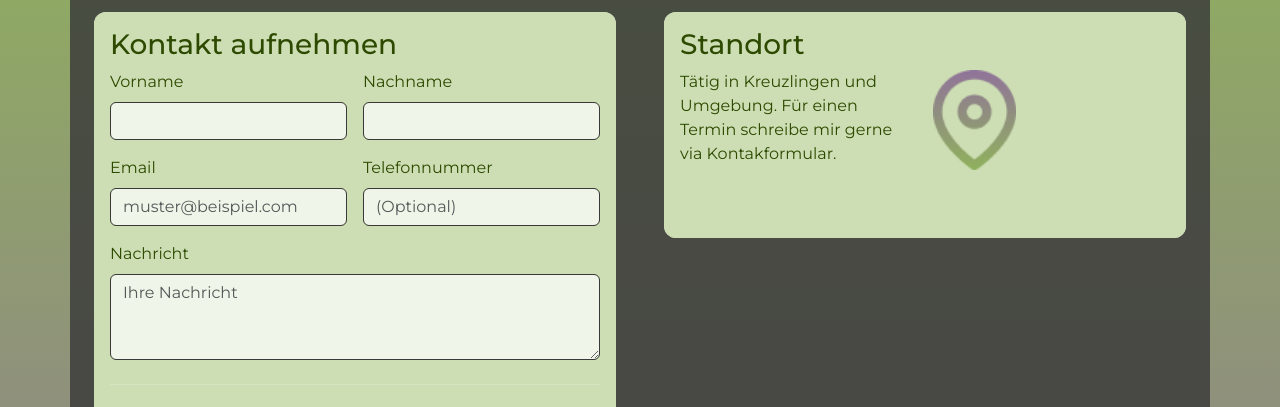
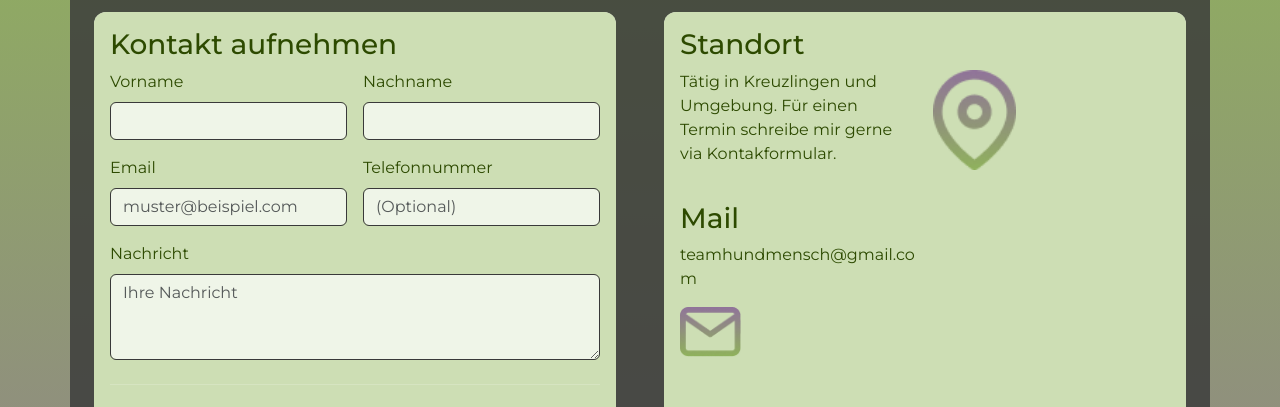
Before and after one commit to lunarpotato/website_dogcoach, a Next.js app: page /contact in a window 1280 px wide. Shown: the part 140-547 px from the top of the page. Built offline with nearby package versions, Linux system fonts and the light colour scheme; no server answers.

Commit message:
mailadresse auf kontaktseite

```diff
--- a/app/contact/page.tsx
+++ b/app/contact/page.tsx
@@ -46,7 +46,7 @@ export default function Kontakt() {
                     </label>
                 </div>
                 <div className="col-sm-2">
-                          <div className="" style={{ paddingBottom: ""}}>
+                          <div className="" style={{ paddingBottom: "2rem"}}>
                               <a href="https://www.google.com/maps/place/8280+Kreuzlingen/@47.6405613,9.1317982,13z/data=!3m1!4b1!4m6!3m5!1s0x479af72e3a0ca66d:0xf2bbe4623eb9d6f2!8m2!3d47.6447397!4d9.1707858!16zL20vMDN6cWI3?entry=ttu&g_ep=EgoyMDI1MDYzMC4wIKXMDSoASAFQAw%3D%3D">
                             <img
                                 height= "100em"
@@ -56,6 +56,30 @@ export default function Kontakt() {
 
                 </div>
               </div>
+
+              <div className="row g-3">
+
+                 <div className="col-sm-6">
+                   <h3 style= {{ color: "#2D4A00" }} >Mail</h3>
+                     <a
+                     href="mailto:teamhundmensch@gmail.com"
+                     className="form-label"
+                     style={{ color: "#2D4A00", textDecoration: "none"}}
+                    >   teamhundmensch@gmail.com  </a>
+
+
+                </div>
+                <div className="sm-2">
+                  <div className="">
+                    <a href="mailto:teamhundmensch@gmail.com">
+                      <img
+                          height= "50em"
+                          src="../img/mail.png"
+                          alt="Mail"/> </a>
+                  </div>
+                </div>
+
+              </div>
             </div>
 
 
@@ -63,7 +87,8 @@ export default function Kontakt() {
             </div>
 
 
-        </div>
+      </div>
+
       </div>
     </div>
   );
```
